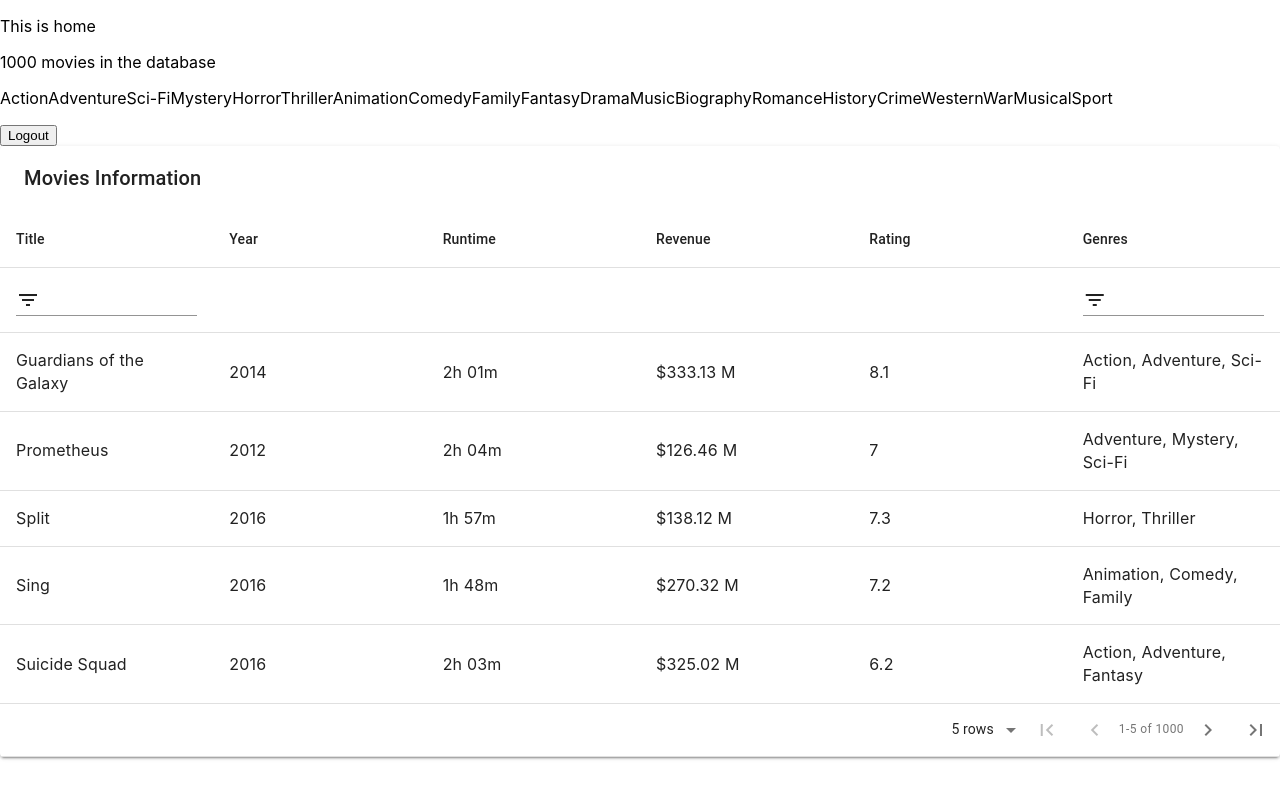
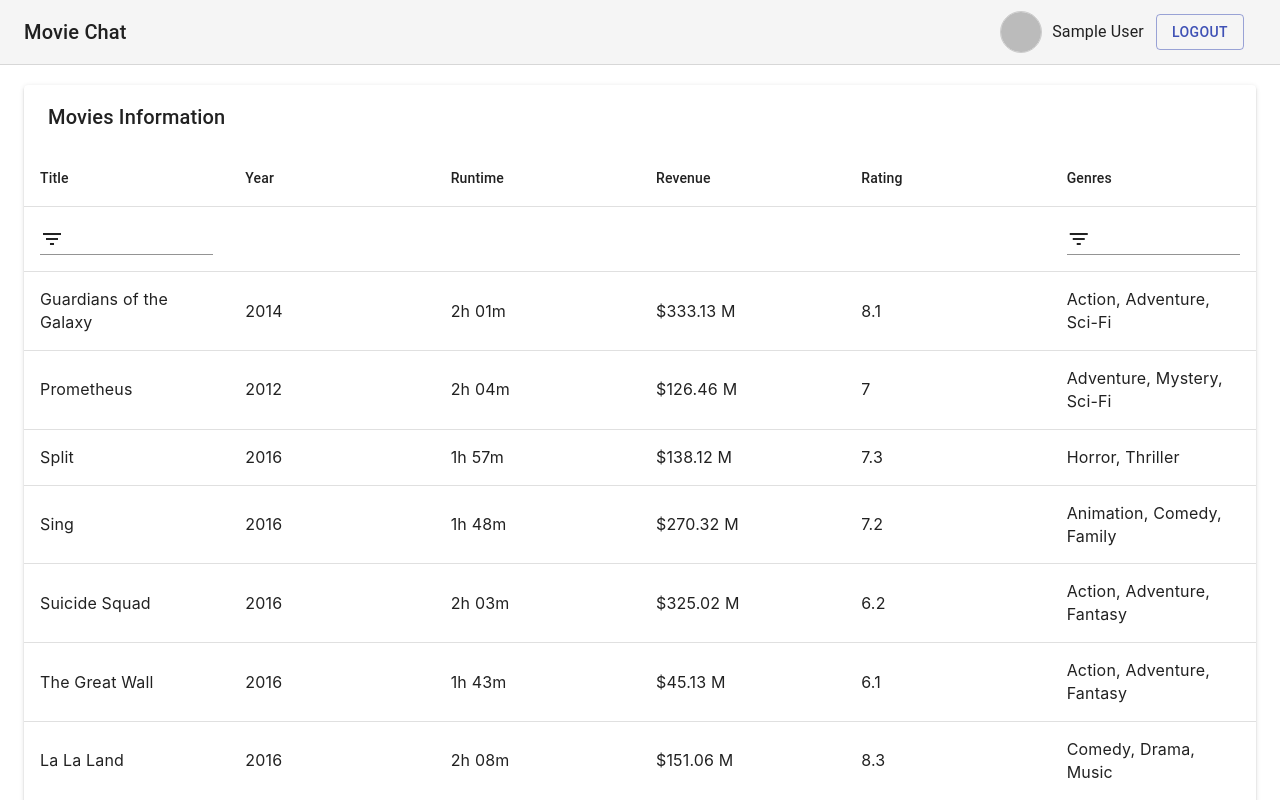
Before and after one commit to allcracked/movie-chat-turtle, a React (Create React App) app: page /home in a window 1280 px wide. Shown: the top 800 px of the page. Built offline with nearby package versions, Linux system fonts and the light colour scheme; no server answers; sample sign-in values are in the browser's storage.

Commit message:
Add dashboard and navbar styles
Added dashboard and navbar styles with the help of material ui

```diff
--- a/src/containers/Home/Home.tsx
+++ b/src/containers/Home/Home.tsx
@@ -2,7 +2,18 @@
 import { useHistory } from "react-router-dom";
 import MaterialTable, { Column } from "material-table";
 import Moment from "moment";
+import { useSelector } from "react-redux";
+import {
+  AppBar,
+  Toolbar,
+  Typography,
+  Button,
+  makeStyles,
+  Avatar,
+  Container,
+} from "@material-ui/core";
 
+import { RootState } from "../../store";
 import { fbAuth } from "../../services/firebase";
 
 import MoviesData from "../../data/movies.json";
@@ -96,8 +107,38 @@
   },
 ];
 
+const useStyles = makeStyles((theme) => ({
+  "@global": {
+    ul: {
+      margin: 0,
+      padding: 0,
+      listStyle: "none",
+    },
+  },
+  appBar: {
+    borderBottom: `1px solid ${theme.palette.divider}`,
+  },
+  toolbar: {
+    flexWrap: "wrap",
+  },
+  toolbarTitle: {
+    flexGrow: 1,
+  },
+  link: {
+    margin: theme.spacing(1, 1.5),
+  },
+  userName: {
+    paddingLeft: 10,
+  },
+  userPhoto: {
+    border: "1px solid #ccc",
+  },
+}));
+
 const Home: React.FC = () => {
   const history = useHistory();
+  const classes = useStyles();
+  const user = useSelector((state: RootState) => state.loggedUser.user);
 
   const handleLogout = (): void => {
     fbAuth.signOut();
@@ -106,17 +147,52 @@
 
   return (
     <div>
-      <p>This is home</p>
-      <p>{tableRows.length} movies in the database</p>
-      <p>{movieGenres}</p>
-      <button onClick={handleLogout}>Logout</button>
-
-      <MaterialTable
-        title="Movies Information"
-        columns={tableColumns}
-        data={tableRows}
-        options={{ filtering: true, search: false }}
-      />
+      <AppBar
+        position="static"
+        color="default"
+        elevation={0}
+        className={classes.appBar}
+      >
+        <Toolbar className={classes.toolbar}>
+          <Typography
+            variant="h6"
+            color="inherit"
+            noWrap
+            className={classes.toolbarTitle}
+          >
+            Movie Chat
+          </Typography>
+          <Avatar src={user.photo} className={classes.userPhoto} />
+          <Typography
+            variant="subtitle1"
+            color="inherit"
+            className={classes.userName}
+          >
+            {user.name}
+          </Typography>
+          <Button
+            color="primary"
+            variant="outlined"
+            className={classes.link}
+            onClick={handleLogout}
+          >
+            Logout
+          </Button>
+        </Toolbar>
+      </AppBar>
+      <br/>
+      <Container maxWidth="xl">
+        <MaterialTable
+          title="Movies Information"
+          columns={tableColumns}
+          data={tableRows}
+          options={{
+            filtering: true,
+            search: false,
+            pageSize: 20,
+          }}
+        />
+      </Container>
     </div>
   );
 };
```
